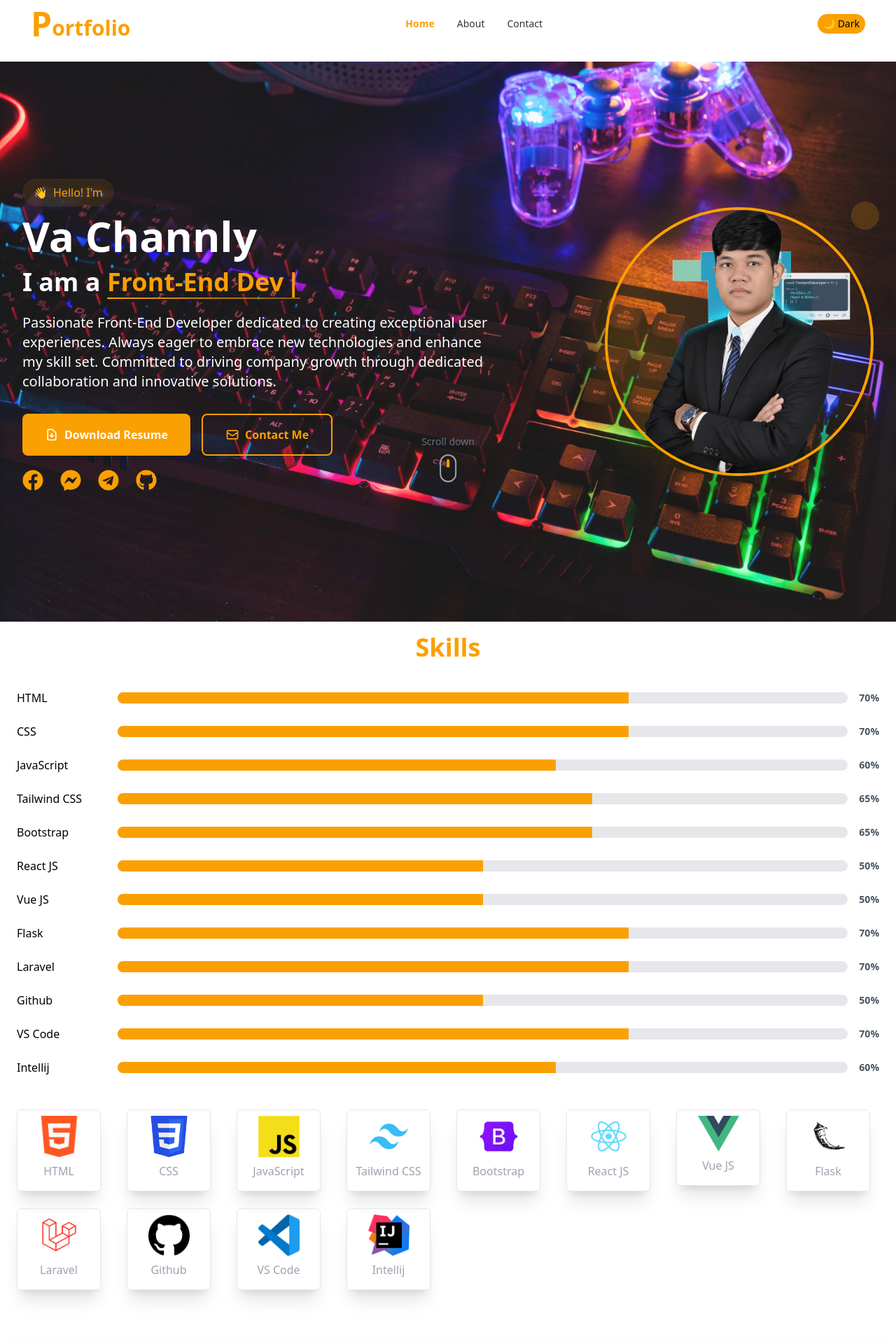
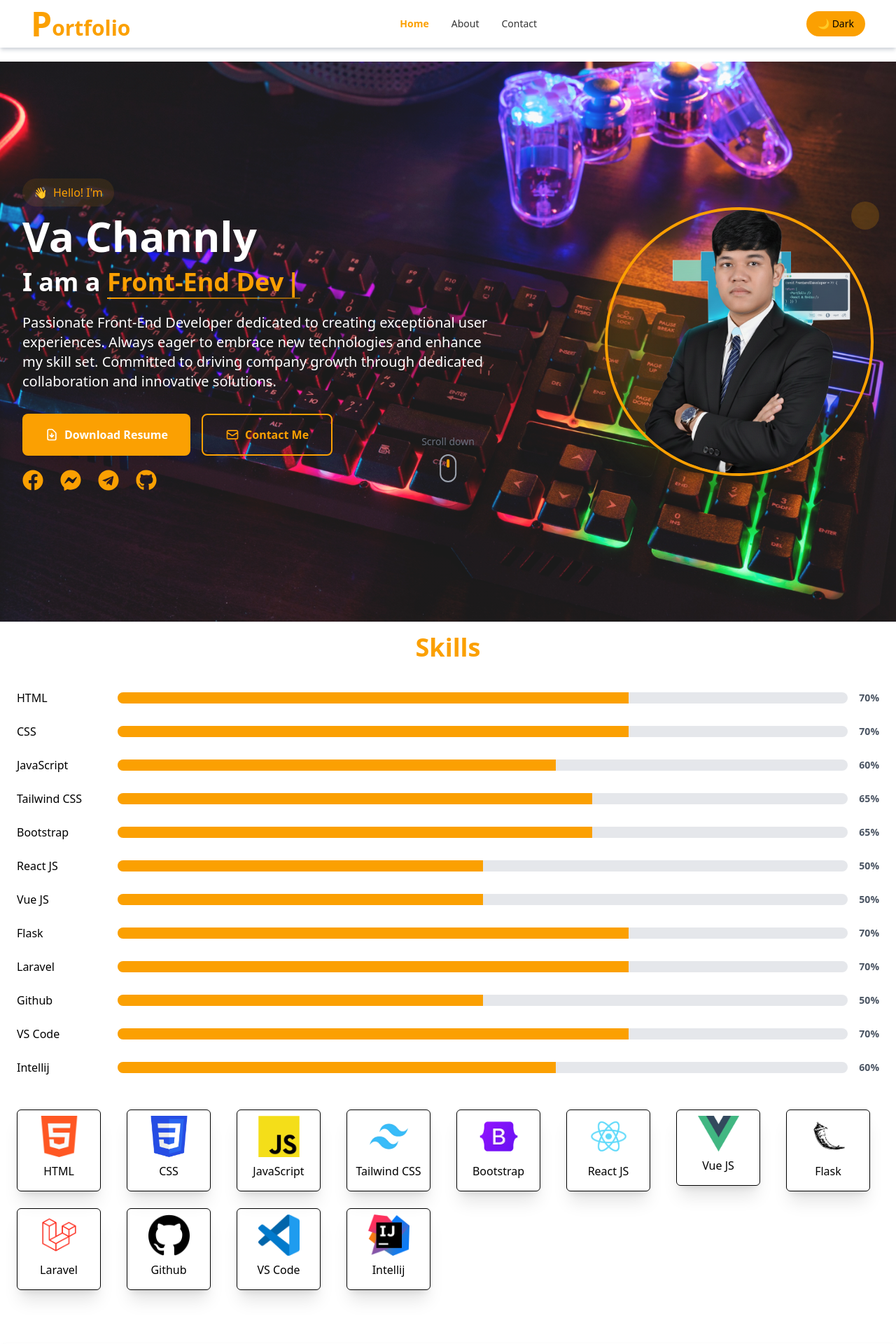
Before and after one commit to channlyva123/Portfolio, a React (Vite) app: page / in a window 1280 px wide. Shown: the top 1920 px of the page at 70% size. Built offline with nearby package versions, Linux system fonts and the light colour scheme.

Commit message:
add shadow

```diff
--- a/src/components/SkillCardComponent.jsx
+++ b/src/components/SkillCardComponent.jsx
@@ -1,9 +1,8 @@
-import { useState, useEffect } from "react";
 import Popup from "@/animations/Popup";
 const SkillCardComponent = ({ skill }) => {
   return (
     <Popup delay={200}>
-      <div className='max-w-[120px] group shadow-xl border py-2 rounded-md border-gray-200 cursor-pointer'>
+      <div className='max-w-[120px] group shadow-xl border py-2 rounded-md border-text cursor-pointer'>
         <div className='w-[50%] h-[50%] m-auto flex justify-center items-center'>
           <img
             src={skill.src}
@@ -12,9 +11,7 @@ const SkillCardComponent = ({ skill }) => {
           />
         </div>
 
-        <p className='hyphens-auto text-center text-gray-400 py-2'>
-          {skill.subject}
-        </p>
+        <p className='hyphens-auto text-center py-2'>{skill.subject}</p>
       </div>
     </Popup>
   );
--- a/src/components/ThemeToggleComponent.jsx
+++ b/src/components/ThemeToggleComponent.jsx
@@ -5,7 +5,7 @@ export default function ThemeToggleComponent() {
   return (
     <button
       onClick={toggleTheme}
-      className='px-4 py-2 sm:px-2 sm:py-1 text-sm md:text-md bg-primary text-text rounded-full'
+      className='px-4 md:py-2 sm:py-1   text-sm md:text-md bg-primary text-text rounded-full'
     >
       {theme === "light" ? "🌙 Dark" : "☀️ Light"}
     </button>
--- a/src/components/layouts/NavbarComponent.jsx
+++ b/src/components/layouts/NavbarComponent.jsx
@@ -23,7 +23,7 @@ const NavbarComponent = () => {
 
   return (
     <FadeTop delay={200}>
-      <div className='w-full relative container flex justify-between items-center px-4 md:px-7'>
+      <div className='w-full relative container flex justify-between items-center px-4 md:px-7 shadow-md shadow-gray-300'>
         <Navbar className=' w-full text-text bg-bg'>
           {/* Logo */}
           <NavbarBrand as={Link} href='/home' className='flex items-end'>
```
